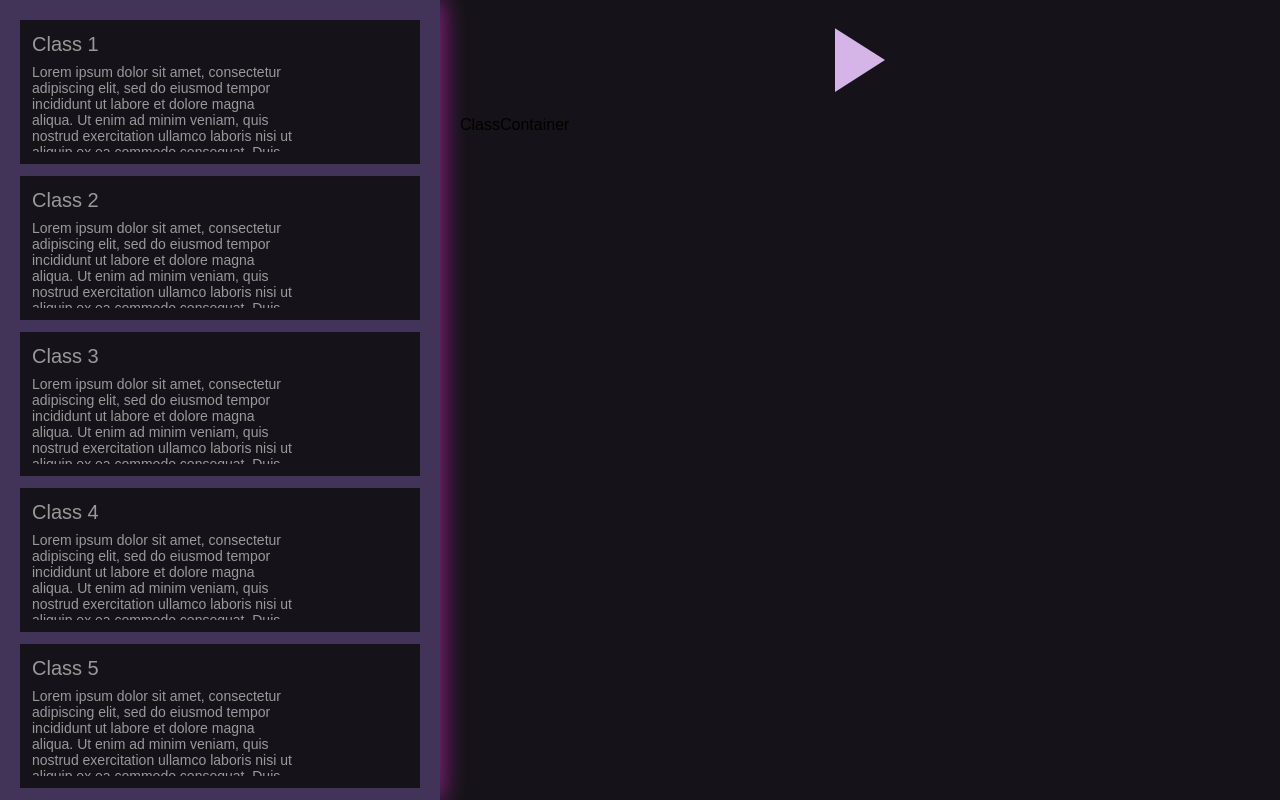
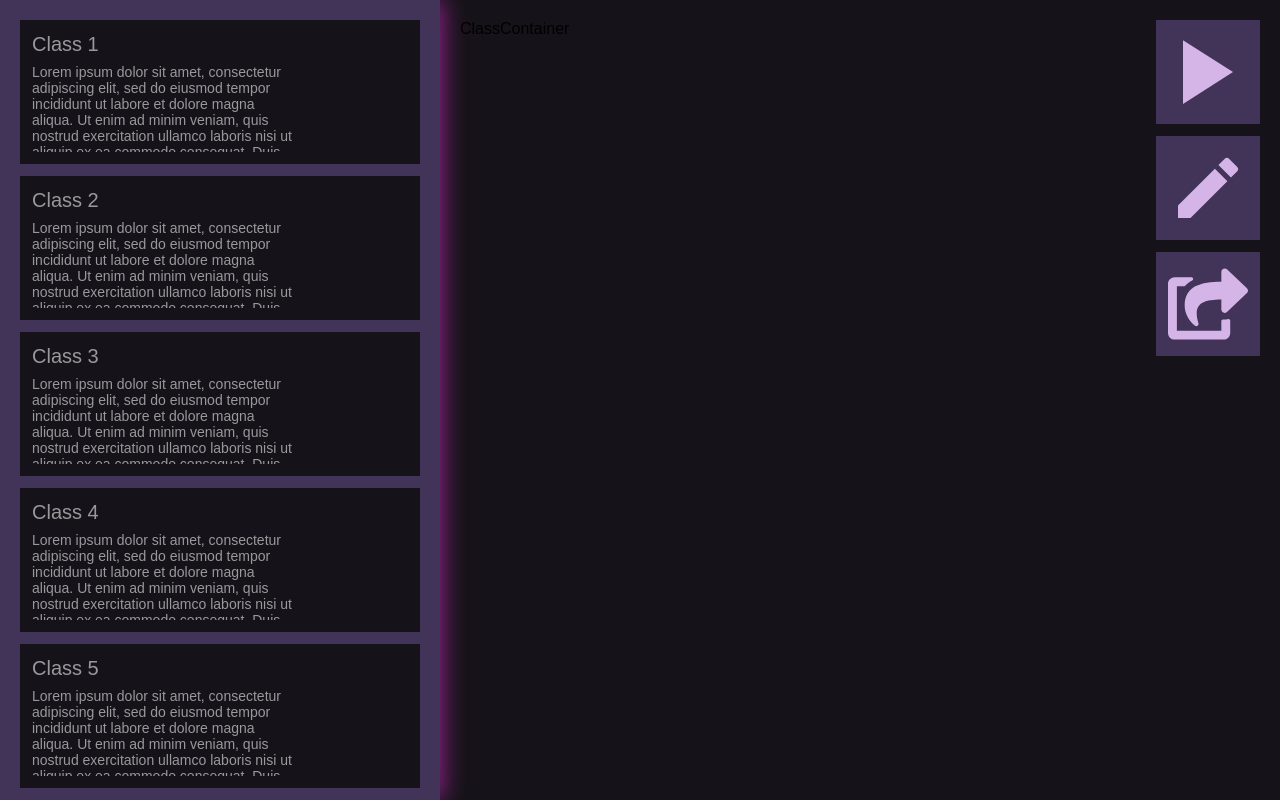
Before and after one commit to yx-aesthete/got-it, a React (Create React App) app in the folder frontend/: page / in a window 1280 px wide. Built offline with nearby package versions, Linux system fonts and the light colour scheme.

Commit message:
context present edit activeOne

```diff
--- a/frontend/src/App.tsx
+++ b/frontend/src/App.tsx
@@ -5,6 +5,7 @@ import ClassList from "./components/pages/classesList/ClassList";
 import { GlobalWrapper } from "./App.styles";
 import ClassContainer from "./components/organisms/ClassContainer";
 import { listOfClasses } from "./components/pages/classesList/ClassList.mock";
+import { ClassProvider } from "./contexts/ClassContext";
 
 function App() {
   //TODO  move to context but here for now
@@ -26,10 +27,12 @@ function App() {
 
   return (
     <ThemeProvider theme={theme}>
-      <GlobalWrapper>
-        <ClassList />
-        <ClassContainer isPresenting={isAnyClassActive} />
-      </GlobalWrapper>
+      <ClassProvider>
+        <GlobalWrapper>
+          <ClassList />
+          <ClassContainer />
+        </GlobalWrapper>
+      </ClassProvider>
     </ThemeProvider>
   );
 }
--- /dev/null
+++ b/frontend/src/components/molecules/ControllIcons.tsx
@@ -0,0 +1,73 @@
+import React from 'react'
+import { FaShareSquare } from 'react-icons/fa';
+import { IoMdPause, IoMdPlay } from 'react-icons/io';
+import { MdEdit } from 'react-icons/md';
+import { styled } from 'styled-components';
+import { TiTick } from "react-icons/ti";
+
+const ControlIconsWrapper = styled.div`
+    position: absolute;
+    top: 20px;
+    right: 20px;
+    display: flex;
+    flex-direction: column;
+    gap: 12px;
+`;
+
+const IconContainer = styled.div<{ reduced?: boolean }>`
+  color: ${(props) => props.theme.colors.purpleLight};
+  &:hover {
+    cursor: pointer;
+    color: white !important;
+    transition: color 0.3s ease-in-out;
+  }
+
+  display: flex;
+  justify-content: center;
+  align-items: center;
+
+  > svg {
+    width: 80px;
+    height: 80px;
+    padding: 12px;
+  }
+`;
+
+const IconWrapper = styled.div`
+  width: fit-content;
+  display: flex;
+  margin-left: auto;
+  background-color: ${(props) => props.theme.colors.purpleMid};
+`;
+
+export interface ControlIconsProps {
+    isPresenting: boolean;
+    isEditing: boolean;
+    isSharing: boolean;
+    handlePresenting: () => void;
+    handleEditing: () => void;
+    handleSharing: () => void;
+}
+
+
+export default function ControlIcons({ isPresenting, isEditing, isSharing, handlePresenting, handleEditing, handleSharing }: ControlIconsProps) {
+    return (
+      <ControlIconsWrapper>
+        <IconWrapper>
+          <IconContainer onClick={handlePresenting}>
+            {isPresenting ? <IoMdPause /> : <IoMdPlay />}
+          </IconContainer>
+        </IconWrapper>
+        <IconWrapper>
+          <IconContainer onClick={handleEditing}>
+            {isEditing ? <TiTick /> : <MdEdit />}
+          </IconContainer>
+        </IconWrapper>
+        <IconWrapper>
+          <IconContainer onClick={handleSharing}>
+            <FaShareSquare />
+          </IconContainer>
+        </IconWrapper>
+      </ControlIconsWrapper>
+    );
+}
--- a/frontend/src/components/organisms/ClassContainer.tsx
+++ b/frontend/src/components/organisms/ClassContainer.tsx
@@ -1,6 +1,7 @@
 import React from "react";
-import { IoMdPause, IoMdPlay } from "react-icons/io";
 import { styled } from "styled-components";
+import ControlIcons from "../molecules/ControllIcons";
+import { useClassContext } from "../../hooks/useClassContext";
 
 const ClassContainerWrapper = styled.div`
   width: 66vw;
@@ -11,37 +12,21 @@ const ClassContainerWrapper = styled.div`
   gap: 12px;
 `;
 
-const IconContainer = styled.div`
-  color: ${(props) => props.theme.colors.purpleLight};
-  &:hover {
-    cursor: pointer;
-    color: white !important;
-    transition: color 0.3s ease-in-out;
-  }
+export default function ClassContainer() {
+  // Destructure values returned from useClassContext
+  const { activeClass, isPresenting, isEditing, handlePresent, handleEdit } =
+    useClassContext();
 
-  > svg {
-    width: 80px;
-    height: 80px;
-  }
-`;
-
-const IconWrapper = styled.div`
-  display: flex;
-  justify-content: center;
-`;
-
-export default function ClassContainer({
-  isPresenting,
-}: {
-  isPresenting: boolean;
-}) {
   return (
     <ClassContainerWrapper>
-      <IconWrapper>
-        <IconContainer>
-          {isPresenting ? <IoMdPause /> : <IoMdPlay />}
-        </IconContainer>
-      </IconWrapper>
+      <ControlIcons
+        isPresenting={isPresenting}
+        isEditing={isEditing}
+        isSharing={false}
+        handlePresenting={() => handlePresent()}
+        handleEditing={() => handleEdit()}
+        handleSharing={() => {}}
+      />
       ClassContainer
     </ClassContainerWrapper>
   );
--- a/frontend/src/components/pages/classesList/ClassList.tsx
+++ b/frontend/src/components/pages/classesList/ClassList.tsx
@@ -2,6 +2,7 @@ import React from "react";
 import { styled } from "styled-components";
 import ClassEntity from "../../organisms/ClassEntity";
 import { listOfClasses } from "./ClassList.mock";
+import { useClassContext } from "../../../hooks/useClassContext";
 
 const ClassListWrapper = styled.div`
   width: 33vw;
@@ -17,10 +18,7 @@ const ClassListWrapper = styled.div`
 `;
 
 export default function ClassList() {
-
-
-  const [activeClass, setActiveClass] = React.useState<string>('');
-
+  const { activeClass, setActiveClass } = useClassContext();
 
   return (
     <ClassListWrapper>
--- /dev/null
+++ b/frontend/src/contexts/ClassContext.tsx
@@ -0,0 +1,73 @@
+import React, { createContext, useContext, useState } from "react";
+
+interface ClassContextType {
+  isEditing: boolean;
+  isPresenting: boolean;
+  activeClass: string | null;
+  handleEdit: () => void;
+  handlePresent: () => void;
+  setActiveClass: (name: string) => void;
+}
+
+export const ClassContext = createContext<ClassContextType | undefined>(
+  undefined
+);
+
+export const ClassProvider: React.FC<{ children: React.ReactNode }> = ({
+  children,
+}) => {
+  const [isEditing, setIsEditing] = useState(false);
+  console.log("🚀 ~ isEditing:", isEditing)
+  const [isPresenting, setIsPresenting] = useState(false);
+  console.log("🚀 ~ isPresenting:", isPresenting)
+  const [activeClass, setActiveClass] = useState<string | null>(null);
+  console.log("🚀 ~ activeClass:", activeClass)
+
+  // Function to handle editing the active class
+  const handleEdit = () => {
+    if (activeClass) {
+      setIsEditing(true);
+      setIsPresenting(false);
+    }
+  };
+
+  // Function to handle presenting the active class
+  const handlePresent = () => {
+    if (activeClass) {
+      setIsPresenting(true);
+      setIsEditing(false);
+    }
+  };
+
+  // Function to set the active class
+  const setActiveClassWrapper = (name: string) => {
+    setActiveClass(name);
+    // Reset editing and presenting states when a new class is activated
+    setIsEditing(false);
+    setIsPresenting(false);
+  };
+
+  return (
+    <ClassContext.Provider
+      value={{
+        isEditing,
+        isPresenting,
+        activeClass,
+        handleEdit,
+        handlePresent,
+        setActiveClass: setActiveClassWrapper,
+      }}
+    >
+      {children}
+    </ClassContext.Provider>
+  );
+};
+
+// Custom hook to use the ClassContext
+export const useClassContext = () => {
+  const context = useContext(ClassContext);
+  if (!context) {
+    throw new Error("useClassContext must be used within a ClassProvider");
+  }
+  return context;
+};
--- /dev/null
+++ b/frontend/src/hooks/useClassContext.tsx
@@ -0,0 +1,11 @@
+import { useContext } from "react";
+import { ClassContext } from "../contexts/ClassContext";
+
+// Custom hook to use the ClassContext
+export const useClassContext = () => {
+  const context = useContext(ClassContext);
+  if (!context) {
+    throw new Error("useClassContext must be used within a ClassProvider");
+  }
+  return context;
+};
```
